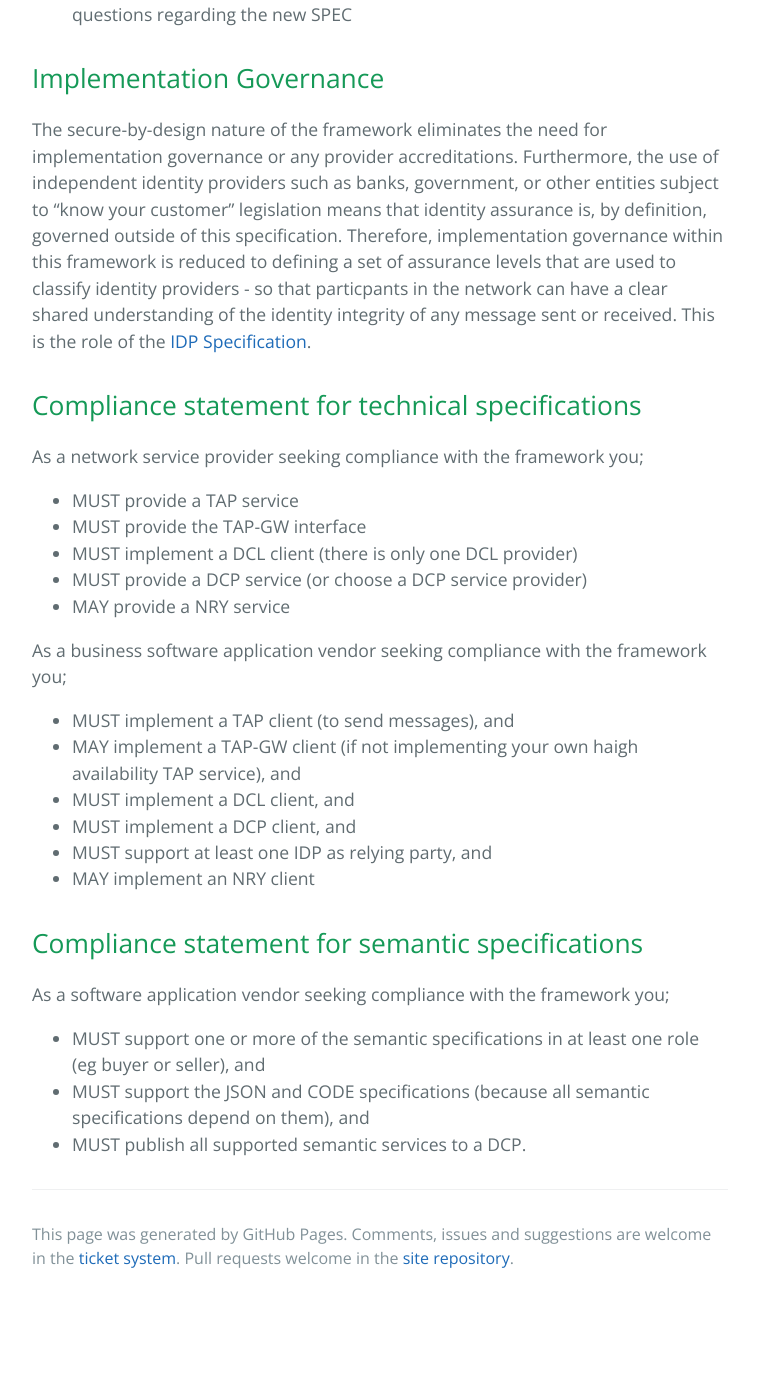
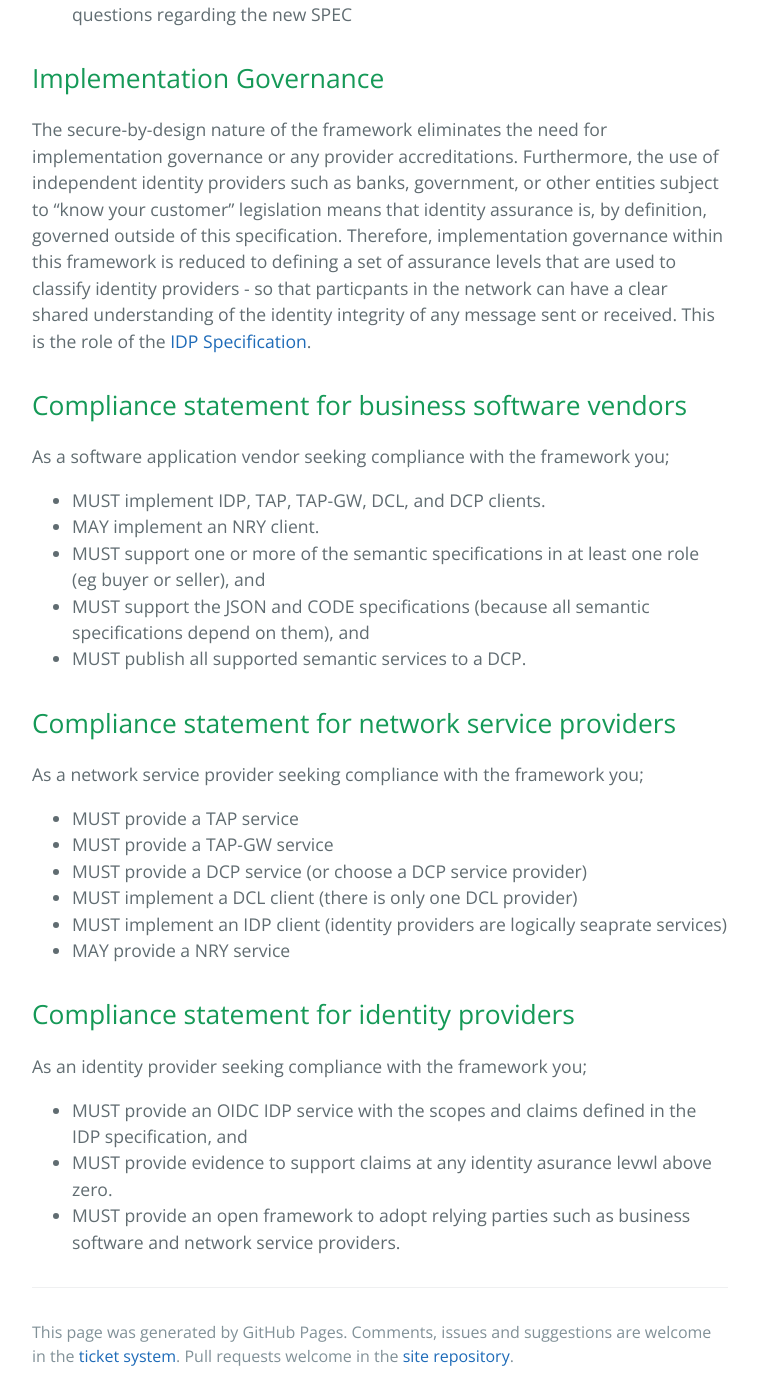
Before and after one commit to ausdigital/ausdigital.github.io, a Jekyll site: the page built from pages/governance-model.md, in a window 1280 px wide and 1400 px high, scrolled down 1071 px. Shown: the whole window, without its empty margins (328-1087 px from the left). Built offline with Jekyll 4.4.1, drawn with Linux system fonts in a browser that asks for light colours; before the commit the page ends 2373 px from its top, so only the background shows below that.

Commit message:
Updated compliance statement.

```diff
--- a/pages/governance-model.md
+++ b/pages/governance-model.md
@@ -26,29 +26,32 @@ A new specification can be launched at any time via the following process:
 ## Implementation Governance
 The secure-by-design nature of the framework eliminates the need for implementation governance or any provider accreditations. Furthermore, the use of independent identity providers such as banks, government, or other entities subject to "know your customer" legislation means that identity assurance is, by definition, governed outside of this specification. Therefore, implementation governance within this framework is reduced to defining a set of assurance levels that are used to classify identity providers - so that particpants in the network can have a clear shared understanding of the identity integrity of any message sent or received. This is the role of the [IDP Specification](https://identity-provider.readthedocs.org/).
 
-## Compliance statement for technical specifications
+
+## Compliance statement for business software vendors
+
+As a software application vendor seeking compliance with the framework you;
+
+ * MUST implement IDP, TAP, TAP-GW, DCL, and DCP clients.
+ * MAY implement an NRY client.
+ * MUST support one or more of the semantic specifications in at least one role (eg buyer or seller), and
+ * MUST support the JSON and CODE specifications (because all semantic specifications depend on them), and
+ * MUST publish all supported semantic services to a DCP.
+
+## Compliance statement for network service providers
 
 As a network service provider seeking compliance with the framework you;
 
  * MUST provide a TAP service
- * MUST provide the TAP-GW interface
+ * MUST provide a TAP-GW service
+ * MUST provide a DCP service (or choose a DCP service provider)
  * MUST implement a DCL client (there is only one DCL provider)
- * MUST provide a DCP service (or choose a DCP service provider)
+ * MUST implement an IDP client (identity providers are logically seaprate services)
  * MAY provide a NRY service
 
-As a business software application vendor seeking compliance with the framework you;
+## Compliance statement for identity providers
 
- * MUST implement a TAP client (to send messages), and
- * MAY implement a TAP-GW client (if not implementing your own haigh availability TAP service), and
- * MUST implement a DCL client, and
- * MUST implement a DCP client, and
- * MUST support at least one IDP as relying party, and
- * MAY implement an NRY client
+As an identity provider seeking compliance with the framework you;
 
-## Compliance statement for semantic specifications
-
-As a software application vendor seeking compliance with the framework you;
-
- * MUST support one or more of the semantic specifications in at least one role (eg buyer or seller), and
- * MUST support the JSON and CODE specifications (because all semantic specifications depend on them), and
- * MUST publish all supported semantic services to a DCP.
+* MUST provide an OIDC IDP service with the scopes and claims defined in the IDP specification, and
+* MUST provide evidence to support claims at any identity asurance levwl above zero.
+* MUST provide an open framework to adopt relying parties such as business software and network service providers.
```
